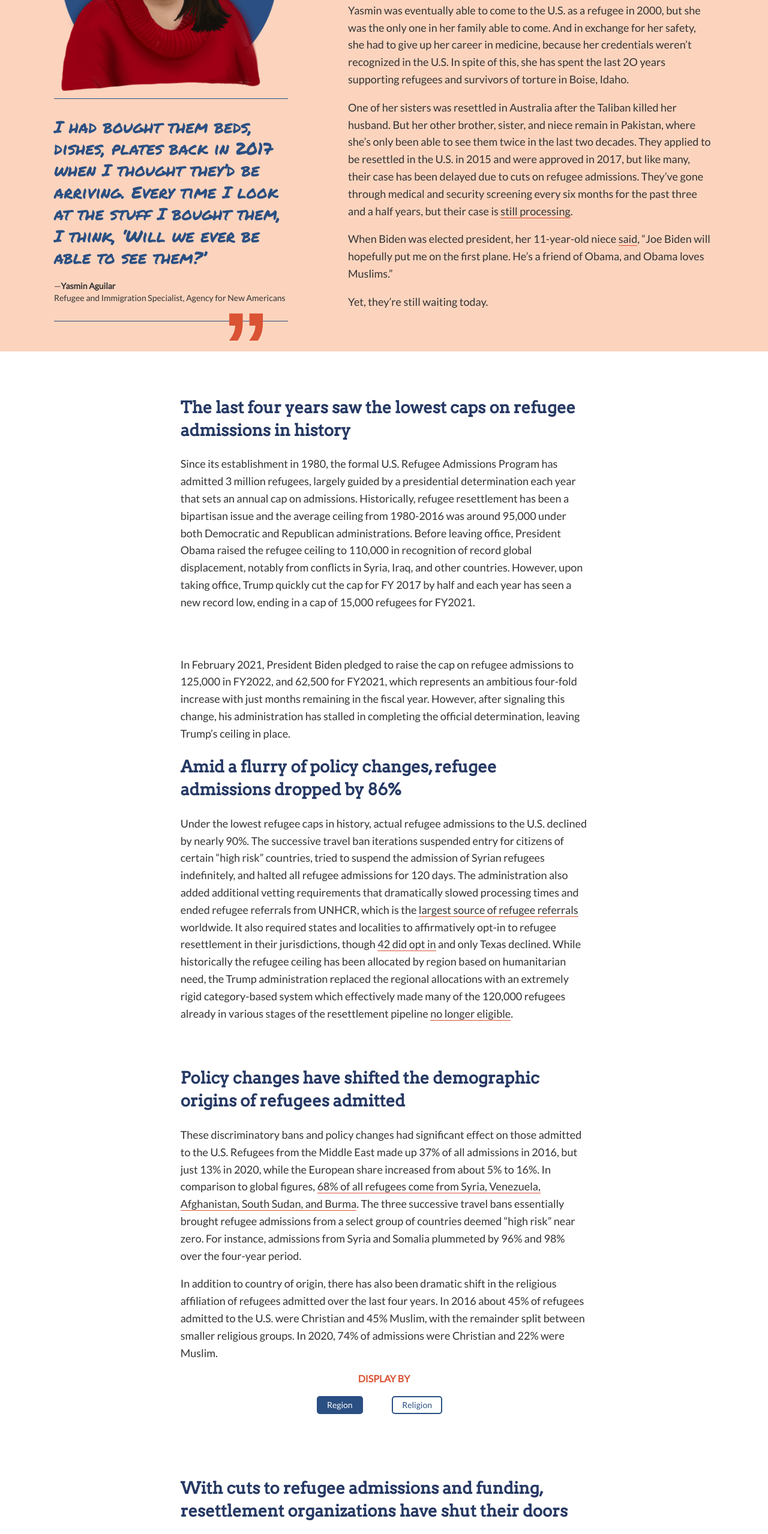
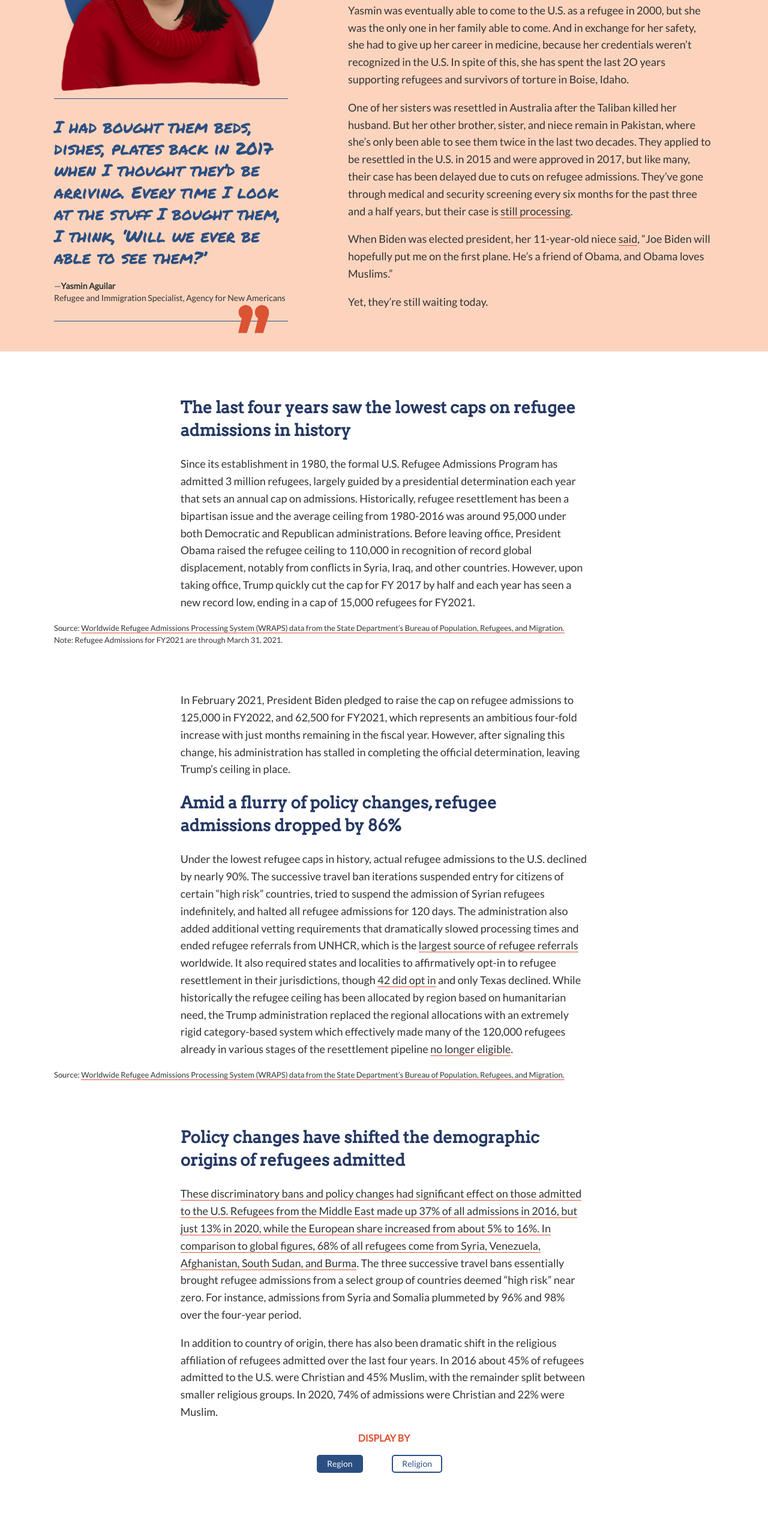
Before and after one commit to sara22nicole/sara22nicole.github.io, a plain HTML site: page index.html in a window 1280 px wide. Shown: the part 4641-7199 px from the top of the page at 60% size. Drawn offline with nearby package versions, Linux system fonts and the light colour scheme; a script that the page names is missing.

Commit message:
Update index.html
Final GA submission

```diff
--- a/index.html
+++ b/index.html
@@ -10,7 +10,7 @@
 
   <link rel="preconnect" href="https://fonts.googleapis.com">
   <link rel="preconnect" href="https://fonts.gstatic.com" crossorigin>
-  <link href="https://fonts.googleapis.com/css2?family=Arvo&family=Lato&family=Permanent+Marker&display=swap" rel="stylesheet">
+  <link href="https://fonts.googleapis.com/css2?family=Arvo&family=Lato&family=Montserrat&family=Permanent+Marker&display=swap" rel="stylesheet">
 
   <link rel="stylesheet" href="css/main.css">
 </head>
@@ -103,8 +103,9 @@
       <p>Since its establishment in 1980, the formal U.S. Refugee Admissions Program has admitted 3 million refugees, largely guided by a presidential determination each year that sets an annual cap on admissions. Historically, refugee resettlement has been a bipartisan issue and the average ceiling from 1980-2016 was around 95,000 under both Democratic and Republican administrations. Before leaving office, President Obama raised the refugee ceiling to 110,000 in recognition of record global displacement, notably from conflicts in Syria, Iraq, and other countries. However, upon taking office, Trump quickly cut the cap for FY 2017 by half and each year has seen a new record low, ending in a cap of 15,000 refugees for FY2021.</p>
 
       <div class="full-bleed">
-      <div class="content content--wide">
-        <div class="flourish-embed" id="ceiling-chart" data-src="visualisation/10660248"><script src="https://public.flourish.studio/resources/embed.js"></script></div>
+      <div class="content content--wide" >
+        <div class="flourish-embed" data-src="story/820240"><script src="https://public.flourish.studio/resources/embed.js"></script></div>
+        <p class="caption" id="ceiling-chart">Source: <a href="https://www.wrapsnet.org/documents/Refugee%20Admissions%20Report%20as%20of%20Mar%2031,%202021.xlsx">Worldwide Refugee Admissions Processing System (WRAPS) data from the State Department’s Bureau of Population, Refugees, and Migration.</a></br>Note: Refugee Admissions for FY2021 are through March 31, 2021.</p>
         </div>
       </div>
 
@@ -114,9 +115,11 @@
 
       <div class="full-bleed">
         <div class="content content--wide">
-          <div class="flourish-embed" id="monthly-admissions-chart" data-src="visualisation/10660254"><script src="https://public.flourish.studio/resources/embed.js"></script>
-          </div>
+          <div class="flourish-embed" data-src="story/820247"><script src="https://public.flourish.studio/resources/embed.js"></script></div>
+
+          <p class="caption" id="monthly-admissions-chart">Source: <a href="https://www.wrapsnet.org/documents/Refugee%20Admissions%20Report%20as%20of%20Mar%2031,%202021.xlsx">Worldwide Refugee Admissions Processing System (WRAPS) data from the State Department’s Bureau of Population, Refugees, and Migration.</p>
         </div>
+
       </div>
 
       <h2>Policy changes have shifted the demographic origins of refugees admitted</h2>
```
